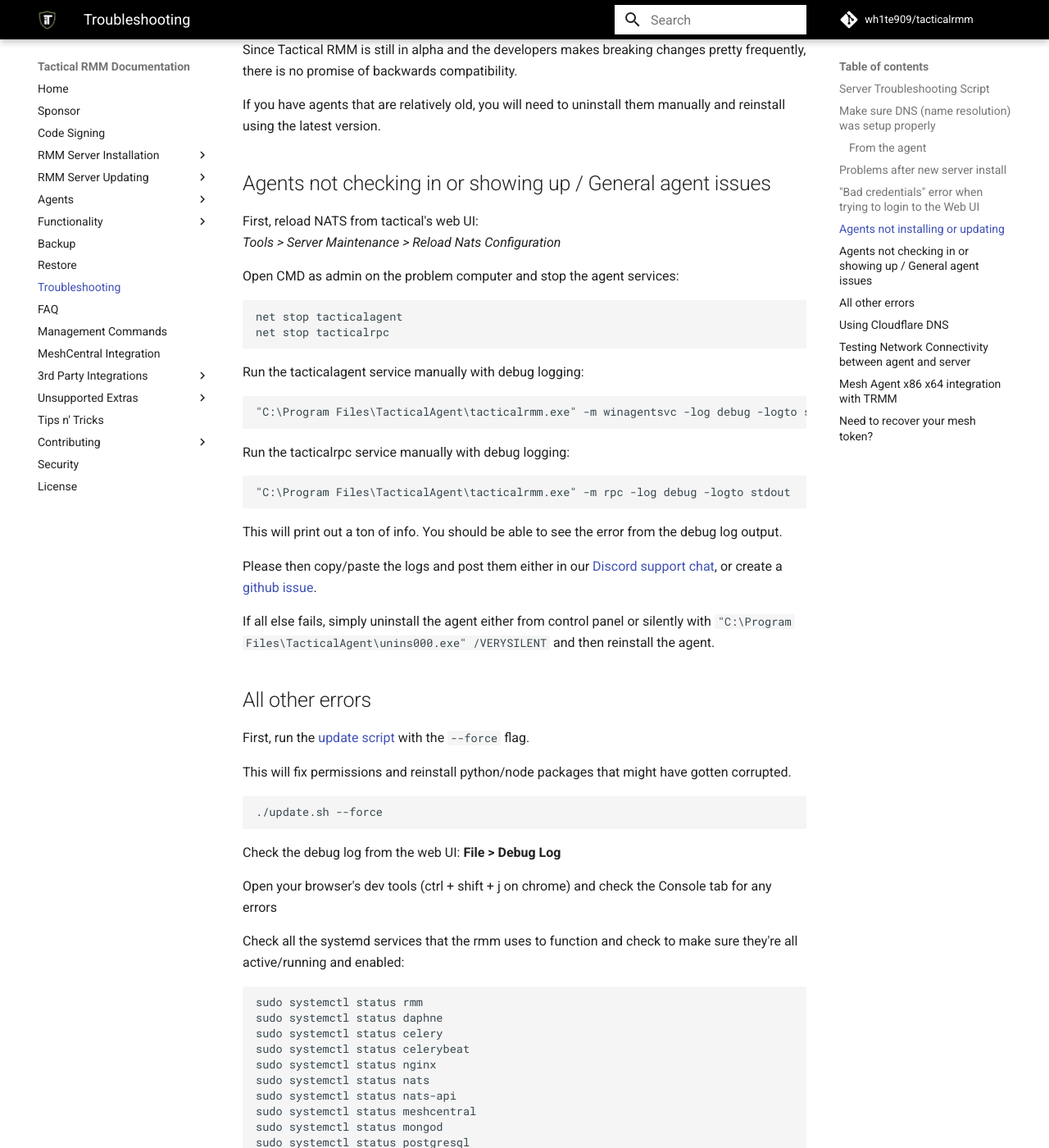
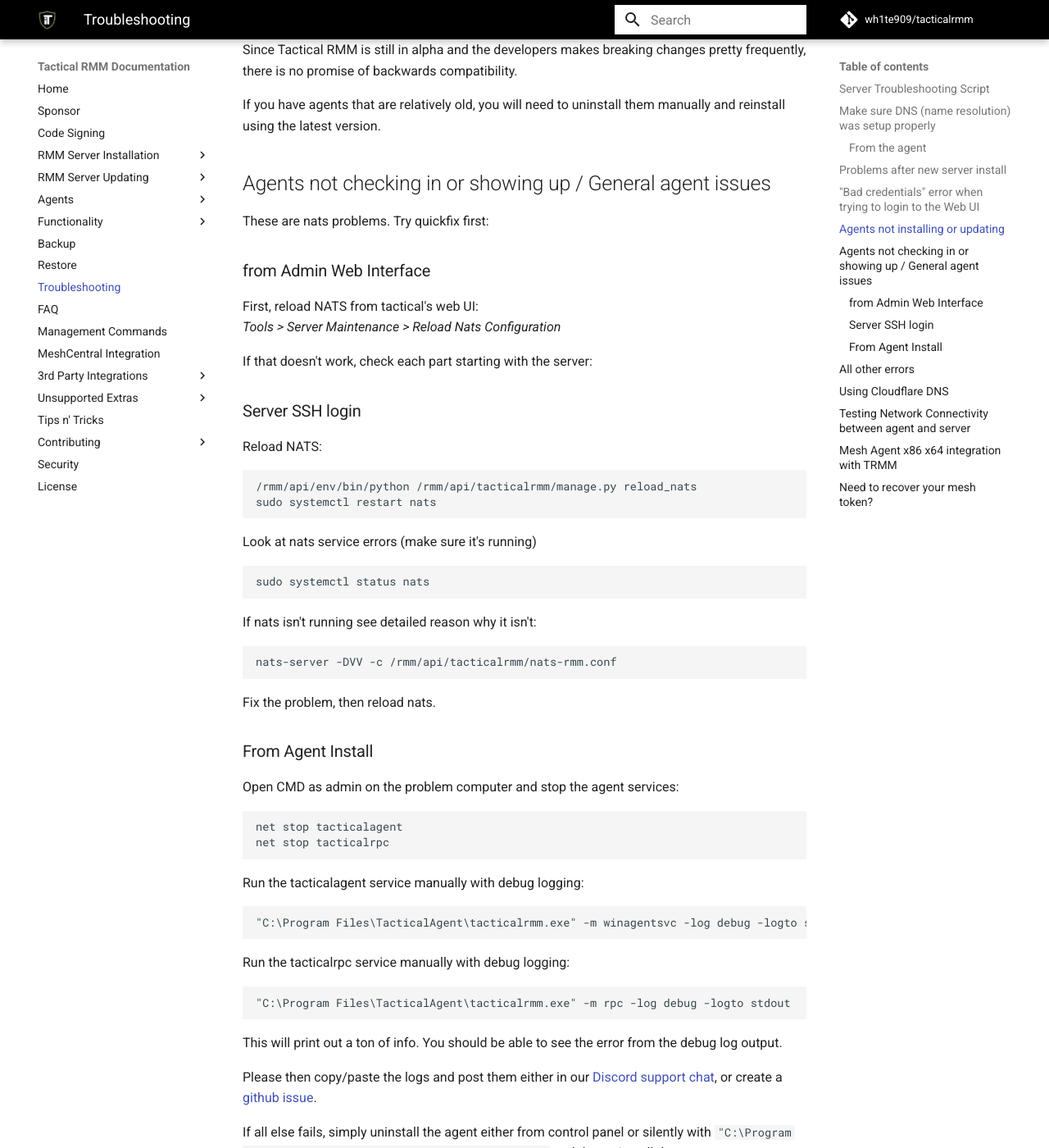
Before and after one commit to amidaware/trmm-docs, an MkDocs documentation site: the page built from docs/docs/troubleshooting.md, in a window 1280 px wide and 1400 px high, scrolled down 1791 px. Shown: the whole window at 82% size. Built offline with MkDocs 1.6.1 and Material for MkDocs 9.7.7, drawn with Linux system fonts in a browser that asks for light colours; comment, search, counter and statistics services are not loaded.

Commit message:
docs - troubleshooting enhancements

````diff
--- a/docs/docs/troubleshooting.md
+++ b/docs/docs/troubleshooting.md
@@ -63,8 +63,39 @@
 
 ## Agents not checking in or showing up / General agent issues
 
+These are nats problems. Try quickfix first:
+
+### from Admin Web Interface
+
 First, reload NATS from tactical's web UI:<br>
 *Tools > Server Maintenance > Reload Nats Configuration*
+
+If that doesn't work, check each part starting with the server:
+
+### Server SSH login
+
+Reload NATS:
+
+```bash
+/rmm/api/env/bin/python /rmm/api/tacticalrmm/manage.py reload_nats
+sudo systemctl restart nats
+```
+
+Look at nats service errors (make sure it's running)
+
+```bash
+sudo systemctl status nats
+```
+
+If nats isn't running see detailed reason why it isn't:
+
+```bash
+nats-server -DVV -c /rmm/api/tacticalrmm/nats-rmm.conf
+```
+
+Fix the problem, then reload nats.
+
+### From Agent Install
 
 Open CMD as admin on the problem computer and stop the agent services:
 
````
